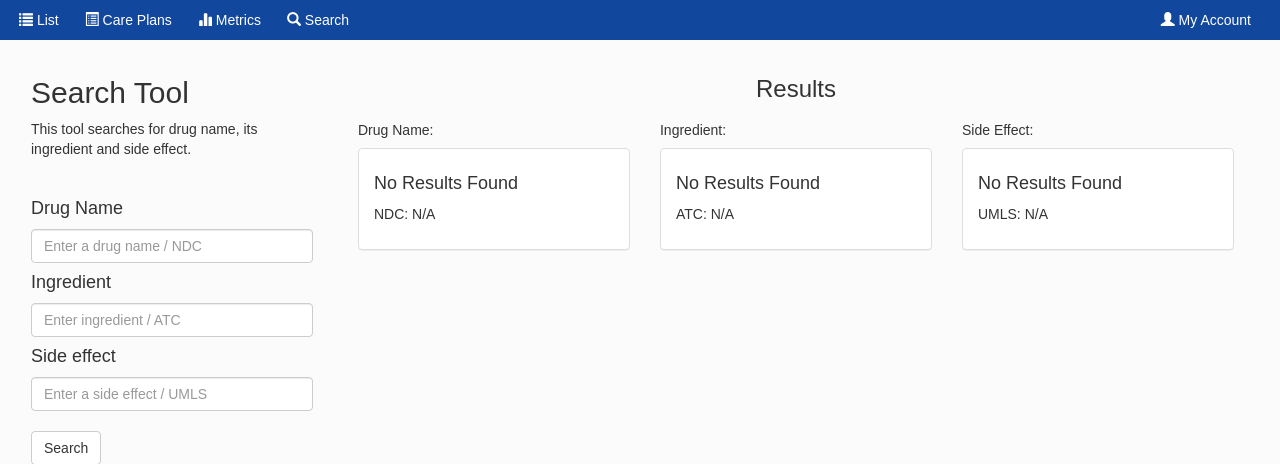
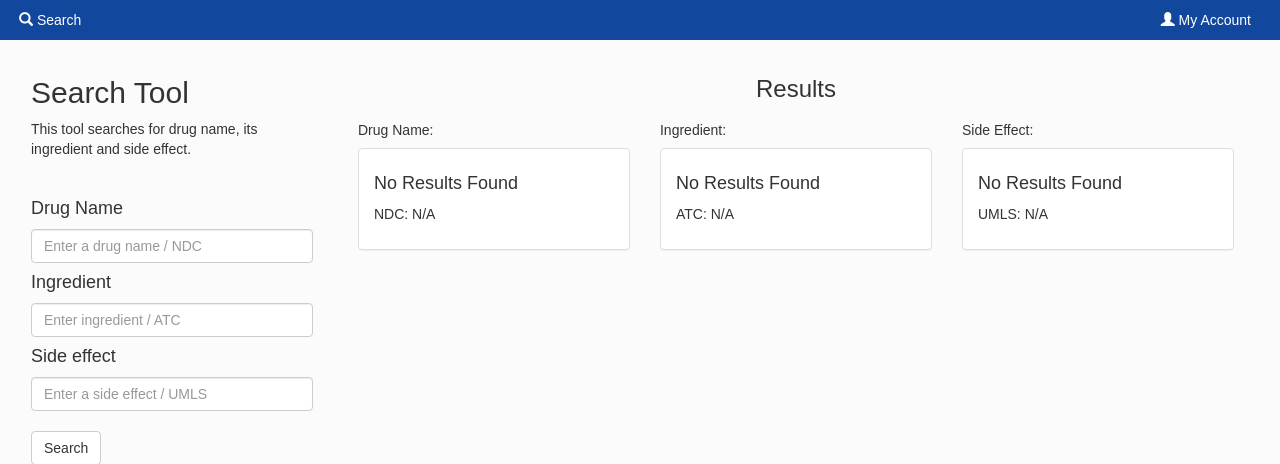
Before and after one commit to cpanican/search_webapp, a Flask app: page / in a window 1280 px wide. Shown: the part 109-573 px from the top of the page. Run offline with Flask 2, Linux system fonts and the light colour scheme; some libraries are stand-ins or nearby versions.

Commit message:
Faster searches and changed nav links

```diff
--- a/app.py
+++ b/app.py
@@ -31,6 +31,7 @@
     print("NDC: {}, {}".format(not ndc_in.isspace(), bool(ndc_in)))
     # IF ndc_in is not a space and ndc_in is not empty
     # isspace() returns true if str is a space
+    time_ndc = time.time()
     if not ndc_in.isspace() and ndc_in:
         ndc_code = [ndc_in]
         query = "SELECT NDC_CODE FROM ndc_label WHERE STR_NDC LIKE '%{}%' OR NDC_CODE LIKE '%{}%'".format(ndc_code[0], ndc_code[0])
@@ -38,9 +39,13 @@
             print("NDC conversion")
             data = cur.fetchall()
             ndc_code = [i[0] for i in data]  # Convert from tuple to list
-        if cur.execute(query) == 0:
+        # if cur.execute(query) == 0: ## Change this?!??!?!
+        else:
             ndc_code = []
+    print("Ndc conversion time: {}".format(time.time() - time_ndc))
 
+
+    time_atc = time.time()
     print("ATC: {}, {}".format(not atc_in.isspace(), bool(atc_in)))
     if not atc_in.isspace() and atc_in:
         atc_code = [atc_in]
@@ -49,9 +54,13 @@
             print("ATC conversion")
             data = cur.fetchall()
             atc_code = [i[0] for i in data]
-        if cur.execute(query) == 0:
+        # if cur.execute(query) == 0:
+        else:
             atc_code = []
+    print("Atc conversion time: {}".format(time.time() - time_atc))
 
+
+    time_umls = time.time()
     print("UMLS: {}, {}".format(not umls_in.isspace(), bool(umls_in)))
     if not umls_in.isspace() and umls_in:
         umls_code = [umls_in]
@@ -60,8 +69,10 @@
             print("UMLS conversion")
             data = cur.fetchall()
             umls_code = [i[0] for i in data]
-        if cur.execute(query) == 0:
+        # if cur.execute(query) == 0:
+        else:
             umls_code = []
+    print("umls conversion time: {}".format(time.time() - time_umls))
 
     print("Return values:\nNDC {}\nATC {}\nUMLS {}".format(ndc_code, atc_code, umls_code))
     print("Function time: {}".format(time.time() - start_time))
@@ -130,7 +141,7 @@
             atc_code = [atc_in]
         else:
             placeholder = ', '.join(['%s'] * len(umls_code))
-            query = 'SELECT ATC_CODE FROM atc_umls WHERE UMLSCUI_MEDDRA IN ({}) LIMIT 1000'.format(placeholder)
+            query = 'SELECT ATC_CODE FROM atc_umls WHERE UMLSCUI_MEDDRA IN ({}) LIMIT 500'.format(placeholder)
             cur.execute(query, tuple(umls_code))
             data = cur.fetchall()
             for row in data:
@@ -140,7 +151,7 @@
             ndc_code = [ndc_in]
         else:
             placeholder = ', '.join(['%s'] * len(atc_code))
-            query = 'SELECT NDC_CODE FROM ndc_atc WHERE ATC_CODE IN ({}) LIMIT 1000'.format(placeholder)
+            query = 'SELECT NDC_CODE FROM ndc_atc WHERE ATC_CODE IN ({}) LIMIT 500'.format(placeholder)
             cur.execute(query, tuple(atc_code))
             data = cur.fetchall()
             for row in data:
@@ -229,6 +240,7 @@
 def atc_description(atc_res):
     res_list = [x[0] for x in atc_res]
     atc_desc_res = []
+    time2 = time.time()
     for string in res_list:
         lv1 = string[:1]
         lv2 = string[:3]
@@ -240,6 +252,7 @@
         cur.execute(query)
         atc_tupl = cur.fetchall()
         atc_desc_res.append(atc_tupl)
+    print("\natc_desc: {}".format(time.time() - time2))
 
     return atc_desc_res
 
--- a/templates/base.html
+++ b/templates/base.html
@@ -28,22 +28,6 @@
 <div class="main-nav">
     <div class="main-nav-collection">
         <a href="#" class="btn">
-            <span class="glyphicon glyphicon-list" aria-hidden="true"></span>
-            List
-        </a>
-        <!--<a href="/actions" class="btn">-->
-            <!--<span class="glyphicon glyphicon-pushpin" aria-hidden="true"></span>-->
-            <!--Actions-->
-        <!--</a>-->
-        <a href="#" class="btn">
-            <span class="glyphicon glyphicon-list-alt"></span>
-            Care Plans
-        </a>
-        <a href="#" class="btn">
-            <span class="glyphicon glyphicon-stats" aria-hidden="true"></span>
-            Metrics
-        </a>
-        <a href="#" class="btn">
             <span class="glyphicon glyphicon-search" aria-hidden="true"></span>
             Search
         </a>
```
